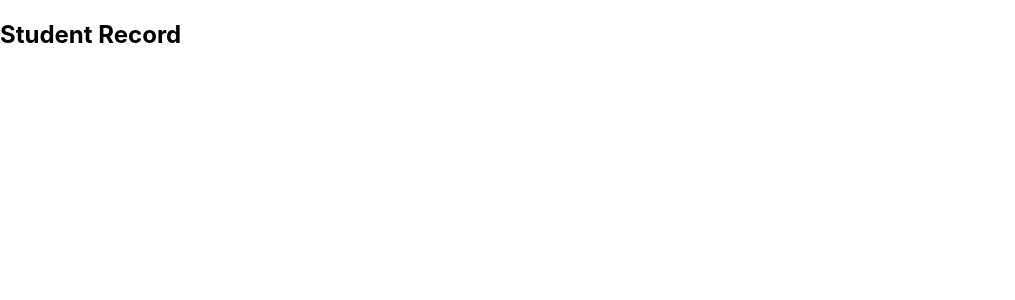
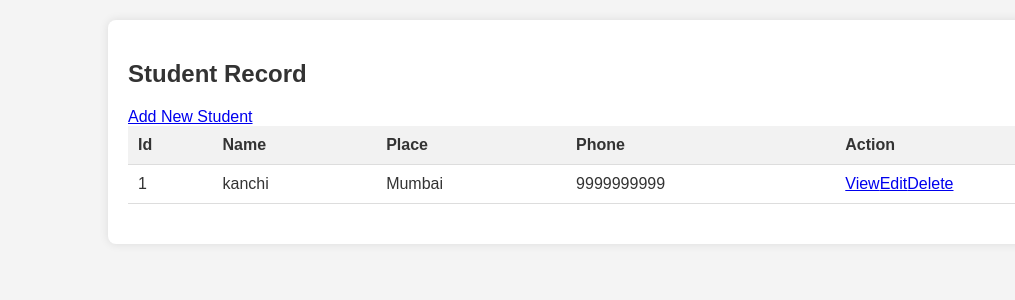
Before and after one commit to kanchicodes/Student-Management-System-, a React (Create React App) app in the folder studentdata/: page / in a window 1280 px wide. Shown: the top 300 px of the page, without its empty margins (0-1015 px from the left). Built offline with nearby package versions, Linux system fonts and the light colour scheme.

Commit message:
added link for new student

```diff
--- a/studentdata/src/App.css
+++ b/studentdata/src/App.css
@@ -0,0 +1,136 @@
+body {
+    font-family: sans-serif; /* Choose a clean, readable font */
+    margin: 0; /* Remove default body margins */
+    background-color: #f4f4f4; /* Light gray background */
+    color: #333; /* Dark gray text color */
+  }
+
+  .container {
+    width: 80%; /* Adjust width as needed */
+    margin: 20px auto; /* Center the content */
+    background-color: white;
+    box-shadow: 0 0 10px rgba(0, 0, 0, 0.1); /* Subtle shadow */
+    padding: 20px;
+    border-radius: 8px; /* Rounded corners */
+  }
+
+  h1 {
+    text-align: center;
+    margin-bottom: 20px;
+    color: #555; /* Slightly darker heading color */
+  }
+
+  .add-student-btn {
+    background-color: #4CAF50; /* Green */
+    color: white;
+    padding: 10px 15px;
+    border: none;
+    border-radius: 4px;
+    cursor: pointer;
+    margin-bottom: 20px;
+  }
+
+  .add-student-btn:hover {
+    background-color: #45a049; /* Darker green on hover */
+  }
+
+  .search-bar {
+    width: 100%;
+    padding: 10px;
+    margin-bottom: 20px;
+    border: 1px solid #ccc;
+    border-radius: 4px;
+    box-sizing: border-box; /* Include padding in width */
+  }
+
+  table {
+    width: 100%;
+    border-collapse: collapse;
+    margin-bottom: 20px;
+  }
+
+  th, td {
+    padding: 10px;
+    text-align: left;
+    border-bottom: 1px solid #ddd;
+  }
+
+  th {
+    background-color: #f2f2f2; /* Light gray for header */
+    font-weight: bold;
+  }
+
+  tr:hover {
+    background-color: #f5f5f5; /* Hover effect on rows */
+  }
+
+  .actions {
+    display: flex; /* Arrange buttons horizontally */
+    gap: 5px; /* Spacing between buttons */
+  }
+
+  .actions button {
+    padding: 5px 10px;
+    border: none;
+    border-radius: 4px;
+    cursor: pointer;
+  }
+
+  .actions button.view {
+    background-color: #2196F3; /* Blue */
+    color: white;
+  }
+
+  .actions button.edit {
+    background-color: #FF9800; /* Orange */
+    color: white;
+  }
+
+  .actions button.delete {
+    background-color: #F44336; /* Red */
+    color: white;
+  }
+
+  .actions button:hover {
+    opacity: 0.8; /* Slightly transparent on hover */
+  }
+
+  .delete-modal {
+    /* Style for the delete confirmation modal (not in the image, but good to have) */
+    position: fixed;
+    top: 50%;
+    left: 50%;
+    transform: translate(-50%, -50%);
+    background-color: white;
+    padding: 20px;
+    border-radius: 8px;
+    box-shadow: 0 0 10px rgba(0, 0, 0, 0.2);
+    z-index: 1000; /* Ensure it's on top */
+  }
+
+  .delete-modal p {
+    margin-bottom: 15px;
+  }
+
+  .delete-modal .modal-buttons {
+    display: flex;
+    justify-content: flex-end; /* Align buttons to the right */
+    gap: 10px;
+  }
+
+  .delete-modal .modal-buttons button {
+    padding: 8px 15px;
+    border: none;
+    border-radius: 4px;
+    cursor: pointer;
+  }
+
+  .delete-modal .modal-buttons .confirm {
+    background-color: #F44336; /* Red */
+    color: white;
+  }
+
+  .delete-modal .modal-buttons .cancel {
+    background-color: #ccc;
+    color: #333;
+  }
--- a/studentdata/src/studentTable.js
+++ b/studentdata/src/studentTable.js
@@ -1,7 +1,36 @@
+import { Link } from "react-router-dom";
+
 export default function StudentTable() {
     return (
         <div className="container">
             <h2>Student Record</h2>
+            <div className="table-container">
+                <Link to="/Student/Create" class="btn btn-add">Add New Student</Link>
+                <table>
+                    <thead>
+                        <tr>
+                            <th>Id</th>
+                            <th>Name</th>
+                            <th>Place</th>
+                            <th>Phone</th>
+                            <th>Action</th>
+                        </tr>
+                    </thead>
+                    <tbody>
+                        <tr>
+                            <td>1</td>
+                            <td>kanchi</td>
+                            <td>Mumbai</td>
+                            <td>9999999999</td>
+                            <td>
+                                <a href=" " className="btn btn-info">View</a>
+                                <a href=" " className="btn btn-primary">Edit</a>
+                                <a href=" " className="btn btn-denger">Delete</a>
+                            </td>
+                        </tr>
+                    </tbody>
+                </table>
+            </div>
         </div>
     )
 }
```
Lines whose indentation alone changed are shown as unchanged.
